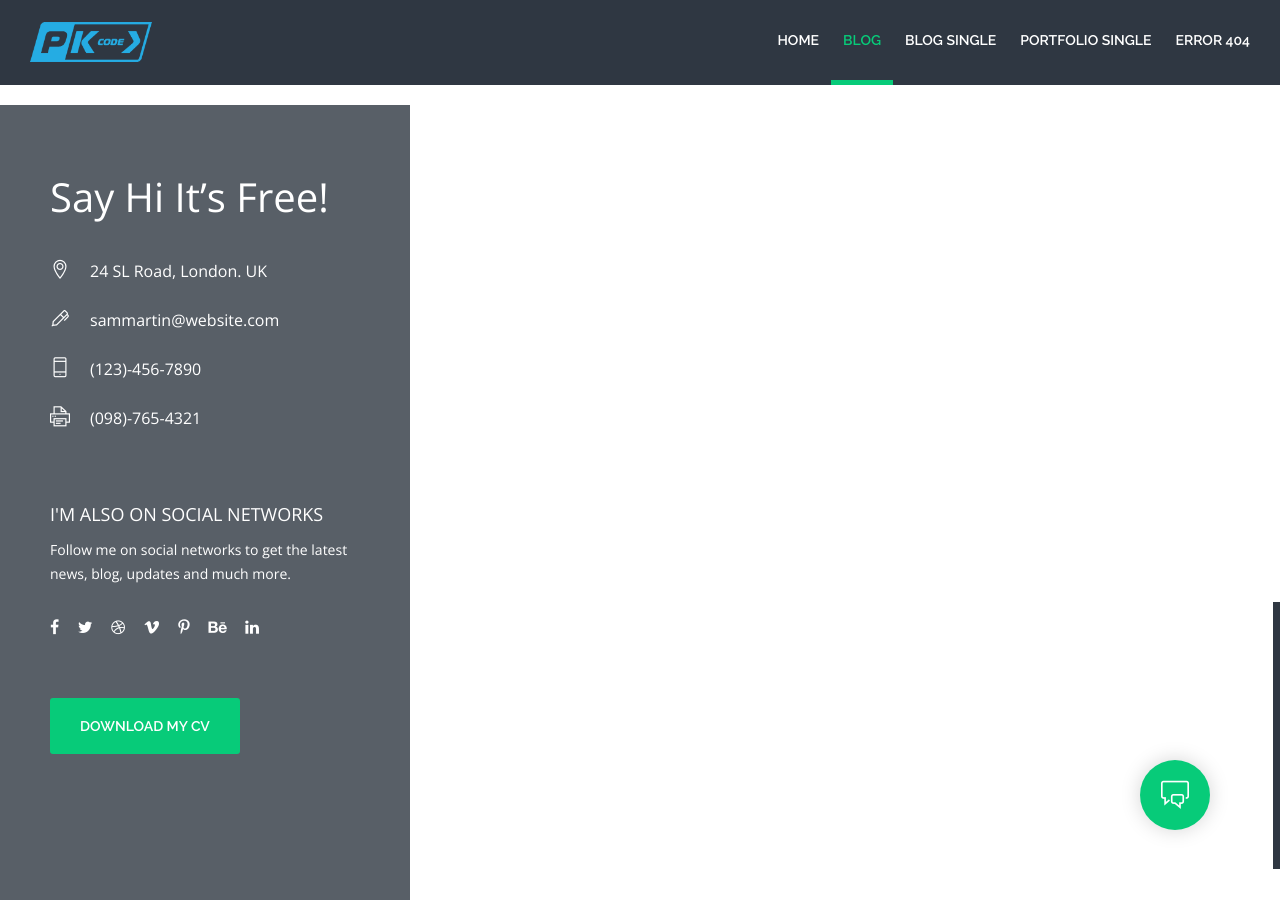
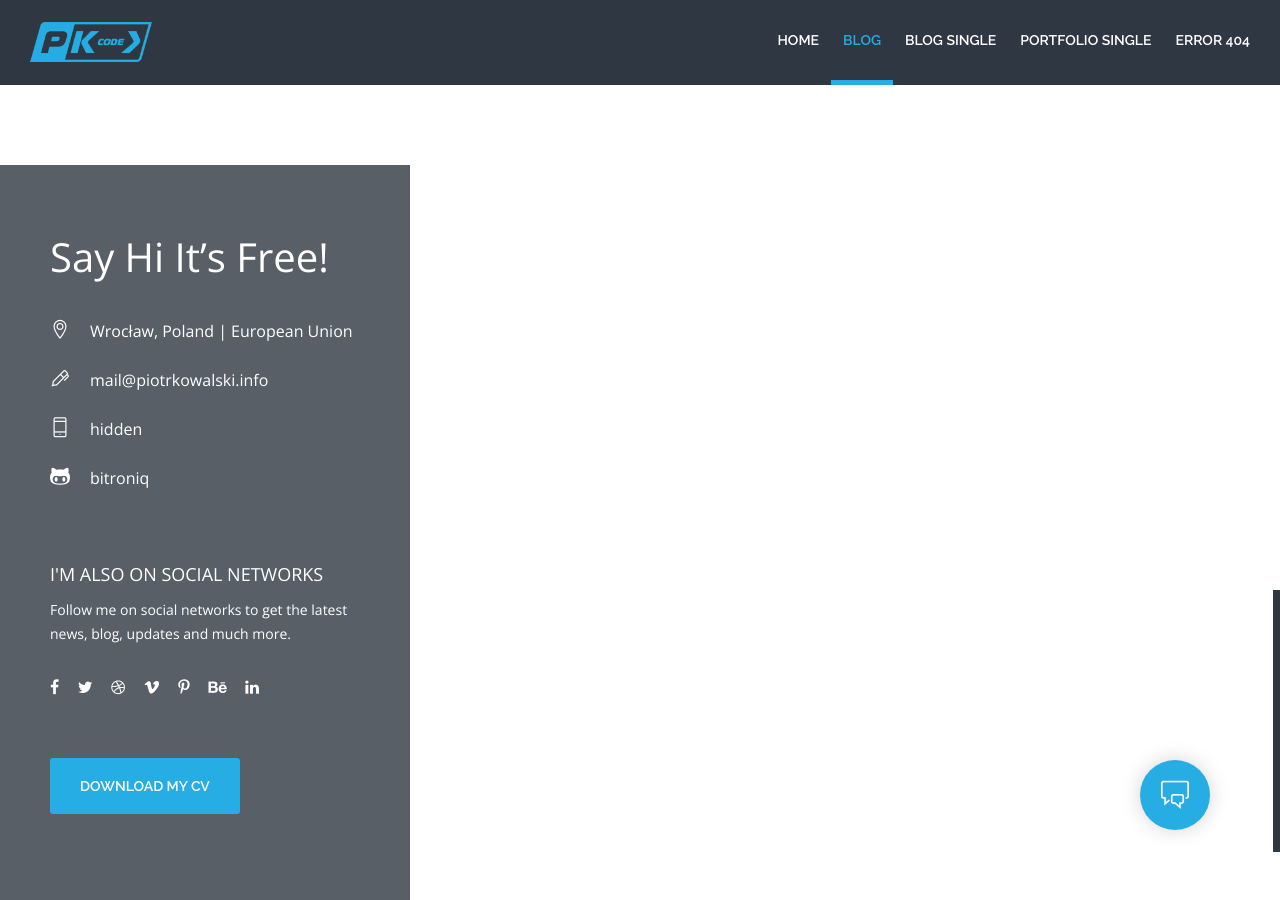
Before and after one commit to bitroniq/bitroniq.github.io, a Jekyll site: the page built from blog.html, in a window 1280 px wide and 900 px high, scrolled down 2027 px. Built offline with Jekyll 4.4.1, drawn with Linux system fonts in a browser that asks for light colours.

Commit message:
Added blog.html layout.

```diff
--- a/_layouts/blog.html
+++ b/_layouts/blog.html
@@ -1,48 +1,6 @@
-<!DOCTYPE html>
-<html lang="en">
-<head>
-<meta charset="utf-8">
-<meta http-equiv="X-UA-Compatible" content="IE=edge">
-<meta name="keywords" content="Piotr Kowalski Personal Page Resume CV" />
-<meta name="description" content="Piotr Kowalski - Personal Page - Resume / CV" />
-<meta name="author" content="piotrkowalski.info" />
-<meta name="viewport" content="width=device-width, initial-scale=1, maximum-scale=1" />
-<title> Piotr Kowalski - Blog </title>
-<!-- Favicon -->
-<link rel="shortcut icon" href="/assets/images/favicon.ico" />
-<!-- bootstrap -->
-<link href="/assets/css/bootstrap.min.css" rel="stylesheet" type="text/css" />
-<!-- google font -->
-<link href='https://fonts.googleapis.com/css?family=Open+Sans:400,300,600,300italic,400italic,600italic,700,700italic,800,800italic' rel='stylesheet' type="text/css" />
-<link href='https://fonts.googleapis.com/css?family=Raleway:400,100,100italic,200italic,200,300,300italic,400italic,500,500italic,600,600italic,700italic,900italic,900,800,700,800italic' rel='stylesheet' type="text/css" />
-<!-- themify icon -->
-<link href="/assets/css/themify-icons.css" rel="stylesheet" type="text/css" />
-<!-- font-awesome  -->
-<link href="/assets/css/font-awesome.min.css" rel="stylesheet" type="text/css" />
-
-<!-- main style -->
-<link href="/assets/css/style.css" rel="stylesheet" type="text/css" />
-<!-- responsive -->
-<link href="/assets/css/responsive.css" rel="stylesheet" type="text/css" />
-<!-- minimal mistakes -->
-<link href="/assets/css/minimalmistakes.css" rel="stylesheet" type="text/css" />
-
-</head>
-<body>
-<!--=================================
-loading -->
-<div id="loading">
-  <div id="loading-center">
-    <div id="loading-center-absolute">
-      <div class="object" id="object_one"></div>
-      <div class="object" id="object_two"></div>
-      <div class="object" id="object_three"></div>
-      <div class="object" id="object_four"></div>
-    </div>
-  </div>
-</div>
-<!--=================================
-loading -->
+---
+layout: default
+---
 <!--=================================
 header -->
 
@@ -389,77 +347,4 @@
 <!--=================================
 blog -->
 
-<!--=================================
-contact -->
-<section class="google-map white-bg">
-  <div class="container-fluid">
-    <div id="google-map">
-      <div id="map-canvas" class="wow animated fadeInUp"></div>
-    </div>
-    <div class="contact">
-      <h2>Say Hi It’s Free! </h2>
-      <div class="address">
-        <ul>
-          <li><span class="ti-location-pin"></span> <p>24 SL Road, London. UK</p> </li>
-          <li><span class="ti-marker-alt"></span> <p>sammartin@website.com </p></li>
-          <li><span class="ti-mobile"></span> <p>(123)-456-7890 </p></li>
-          <li><span class="ti-printer"></span> <p>(098)-765-4321 </p></li>
-        </ul>
-      </div>
-      <div class="social">
-        <h4>I'm also on Social Networks</h4>
-        <p>Follow me on social networks to get the latest news, blog, updates and much more.</p>
-        <ul>
-          <li><a href="#"><i class="fa fa-facebook"></i></a></li>
-          <li><a href="#"><i class="fa fa-twitter"></i></a></li>
-          <li><a href="#"><i class="fa fa-dribbble"></i> </a></li>
-          <li><a href="#"><i class="fa fa-vimeo"></i> </a></li>
-          <li><a href="#"><i class="fa fa-pinterest-p"></i> </a></li>
-          <li><a href="#"><i class="fa fa-behance"></i> </a></li>
-          <li><a href="#"><i class="fa fa-linkedin"></i> </a></li>
-        </ul>
-      </div>
-      <div class="button-large"><a href="#">Download my CV</a></div>
-    </div>
-    <div class="contact-form">
-      <div id="contact-wrapper">
-        <div class="contact-content">
-          <div id="formmessage">Success/Error Message Goes Here</div>
-          <form class="form-horizontal" id="contactform" method="post" action="php/contact-form.php">
-            <div class="contact-form">
-              <h4>Drop me a line</h4>
-              <p>Use this form to tell me about your project goals and needs. I will be in touch within 24 hours.</p>
-              <input id="name" type="text" placeholder="Name*"  name="name">
-              <input type="email" placeholder="Email*" name="email">
-              <input type="text" placeholder="Phone*" name="phone">
-              <textarea class="input-message" placeholder="Comment*" rows="7" name="message"></textarea>
-              <input type="hidden" name="action" value="sendEmail"/>
-              <button id="submit" name="submit" type="submit" value="Send" class="button-small"> Say Hello! </button>
-            </div>
-          </form>
-          <div id="ajaxloader" style="display:none"><img class="center-block" src="/assets/images/ajax-loader-white.gif" alt=""></div>
-        </div>
-        <a href="#" class="contact-toggle"><span class="ti-comments"></span></a>
-      </div>
-    </div>
-  </div>
-</section>
-<!--=================================
-contact -->
-
-<!--=================================
-javascript -->
-<!-- jquery -->
-<script src="/assets/js/jquery.min.js"></script>
-<!-- modernizr -->
-<script src="/assets/js/modernizr.min.js"></script>
-<!-- Plugins -->
-<script src="/assets/js/plugins.js"></script>
-<!-- map script -->
-<script src="https://maps.googleapis.com/maps/api/js?key=AIzaSyDjVoaCW3PAn52C7WPpJ7NBBqU1_TUfnSI"></script>
-<script src="/assets/js/map-scripts.js"></script>
-<!-- custom -->
-<script src="/assets/js/custom.js"></script>
-
-</body>
-</html>
+{% include common-contact.html %}
```
